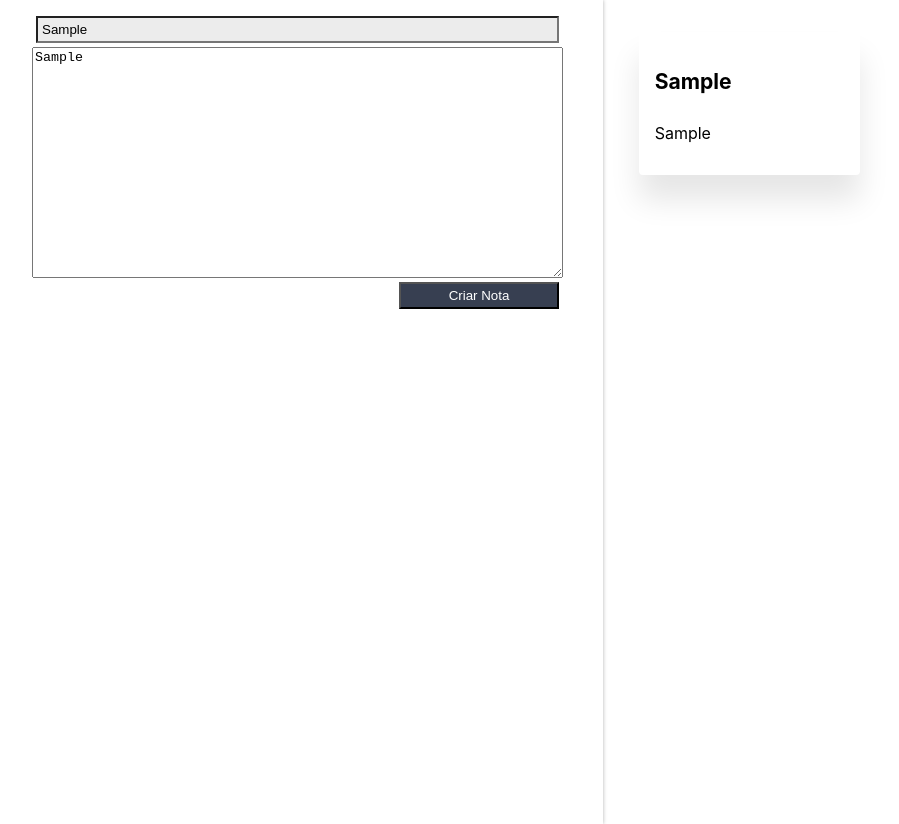
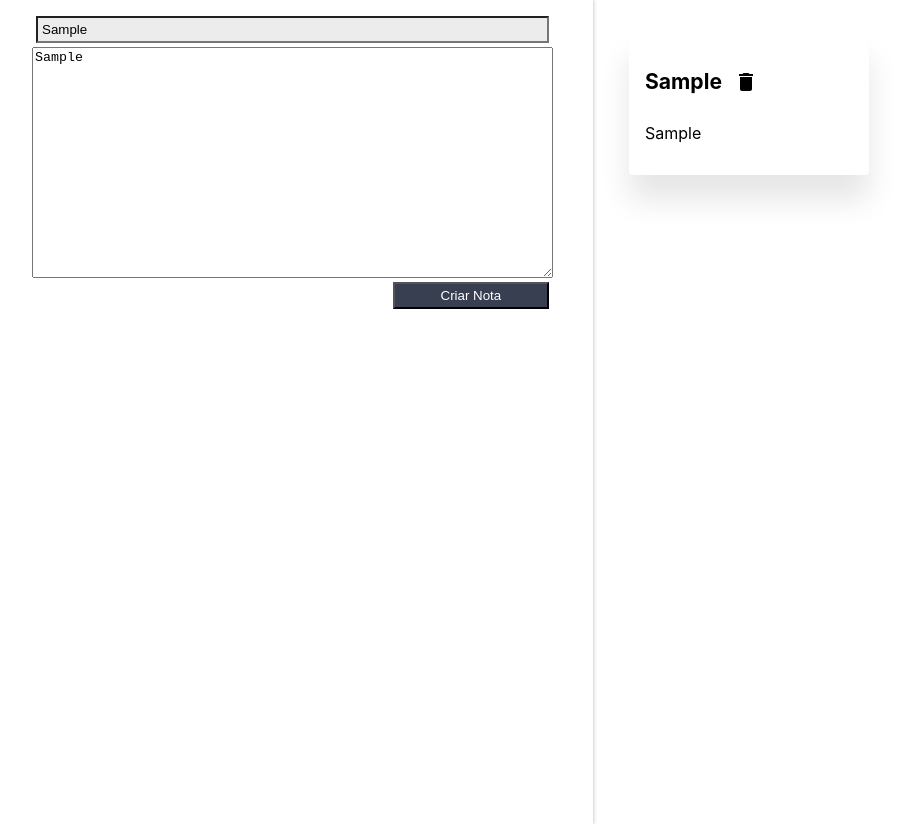
Before and after one commit to rammonzito/ReactJs-App, a React (Create React App) app: page / in a window 1280 px wide. Both pictures are taken after typing "Sample", "Sample" into the empty fields and a click on the button "Criar Nota". Shown: the whole page, without its empty margins (8-907 px from the left). Built offline with nearby package versions, Linux system fonts and the light colour scheme.

Commit message:
state (delete)

```diff
--- a/src/App.js
+++ b/src/App.js
@@ -10,6 +10,8 @@ constructor(){
     notas:[]
   }
 }
+
+
 
   criarNota(titulo, texto){
     const novaNota = {titulo, texto};
@@ -26,11 +28,21 @@ constructor(){
 
   }
 
+  deletarNota(index){
+    let arrayNotas = this.state.notas;
+    arrayNotas.splice(index,1);
+    this.setState({notas:arrayNotas})
+    console.log("deletar...")
+  }
+
   render() {
     return (
     <section className="conteudo">
       <Formulario criarNota={this.criarNota.bind(this)} />
-      <ListaCard listaDeNotas={this.state.notas}/>
+      <ListaCard
+      listaDeNotas={this.state.notas}
+      apagarNota={this.deletarNota.bind(this)}
+      />
   </section>
     );
   }
--- a/src/components/CardNota/Card.jsx
+++ b/src/components/CardNota/Card.jsx
@@ -1,13 +1,23 @@
 import React, { Component } from "react";
-import "./estilo.css"
+import "./estilo.css";
+import {ReactComponent as DeleteSVG} from "../../assets/images/delete.svg"
 
 export class Card extends Component {
+
+  apagar(){
+    const indice = this.props.indice;
+    this.props.apagarCard(indice);
+  }
+
   render() {
     return (
       <section className="card-nota">
         <header className="card-nota_cabecalho">
           <h3 className="card-nota_titulo">{this.props.cardNota.titulo}</h3>
-        </header>
+          <DeleteSVG
+          onClick={this.apagar.bind(this)}
+          />
+          </header>
         <p className="card-nota_texto">{this.props.cardNota.texto}</p>
       </section>
     );
--- a/src/components/ListaDeCards/ListaCard.jsx
+++ b/src/components/ListaDeCards/ListaCard.jsx
@@ -8,7 +8,11 @@ export class ListaCard extends Component {
         {this.props.listaDeNotas.map((nota, index) => {
           return (
             <li key={index} className="lista-notas_item">
-              <Card cardNota={nota}/>
+              <Card
+              indice={index}
+              cardNota={nota}
+              apagarCard={this.props.apagarNota}
+              />
             </li>
           );
         })}
```
Also changed, not shown: src/assets/images/delete.svg (added).
